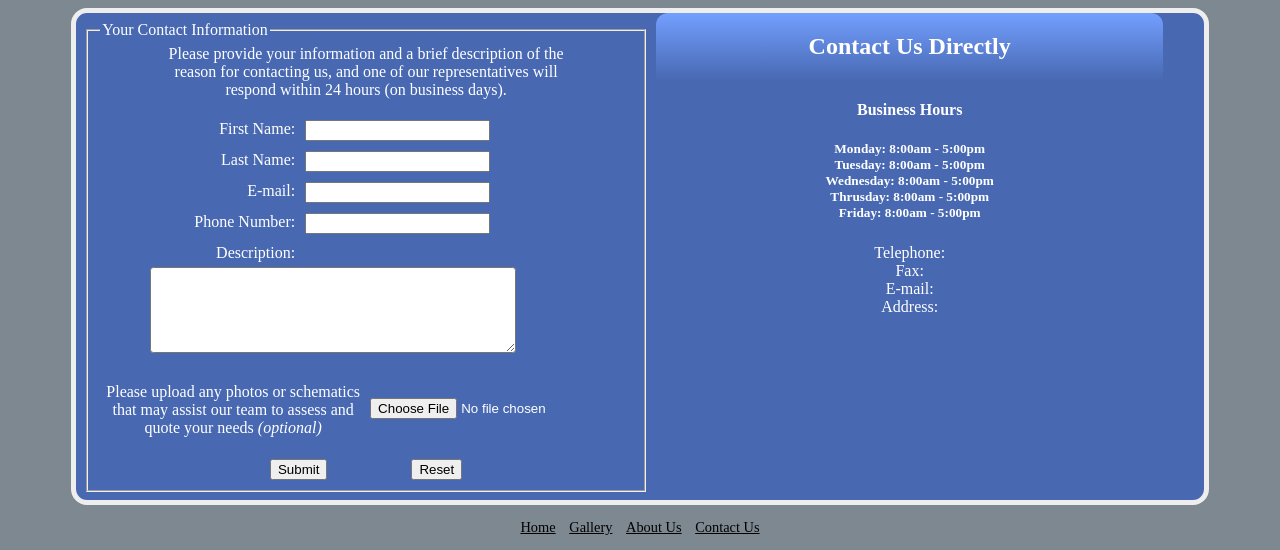
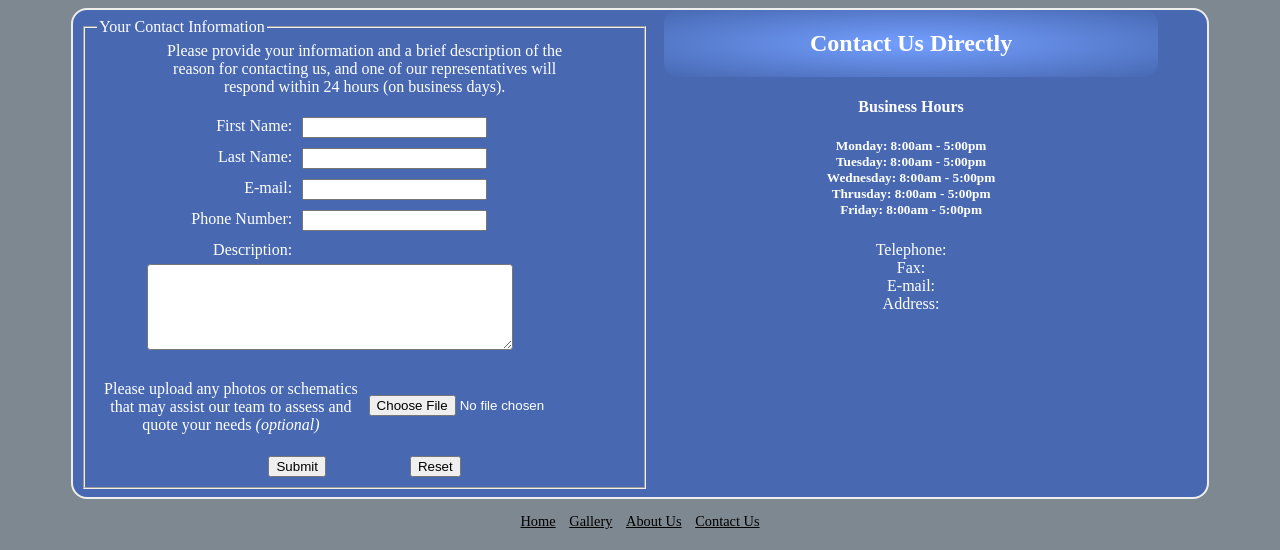
Before and after one commit to JonPortfolio/JonPortfolio.github.io, a plain HTML site: page contact.html in a window 1280 px wide. Shown: the part 368-918 px from the top of the page. Drawn offline with Linux system fonts and the light colour scheme.

Commit message:
style sheet and contact update radial gradient

```diff
--- a/construct.css
+++ b/construct.css
@@ -91,7 +91,7 @@ main    {
     clear: both;
     background-color: #4869b2;
     color: #fff;
-    border: 5px solid #eeeeee;
+    border: 2px solid #eeeeee;
     border-radius: 1em;
 }
 
@@ -99,8 +99,8 @@ main h2 {
         text-align: center;
         margin: 0 0 20px 0;
         padding: 20px 0;
-        border-top-left-radius: .5em;
-        border-top-right-radius: .5em;
+        border-top-left-radius: .6em;
+        border-top-right-radius: .6em;
         background: linear-gradient(to top, #4869b2 0%, #739fff 100%);
 }
 
--- a/contact.html
+++ b/contact.html
@@ -97,8 +97,10 @@
             bottom: 20px;
         }
 
-        h2  {
+        main h2  {
             margin: 0 8px 8px 8px;
+            border-radius: .6em;
+            background: radial-gradient(#739fff 0%, #4869b2 100%);
         }
         /* Div for business and contact info */
         #direct {
```
